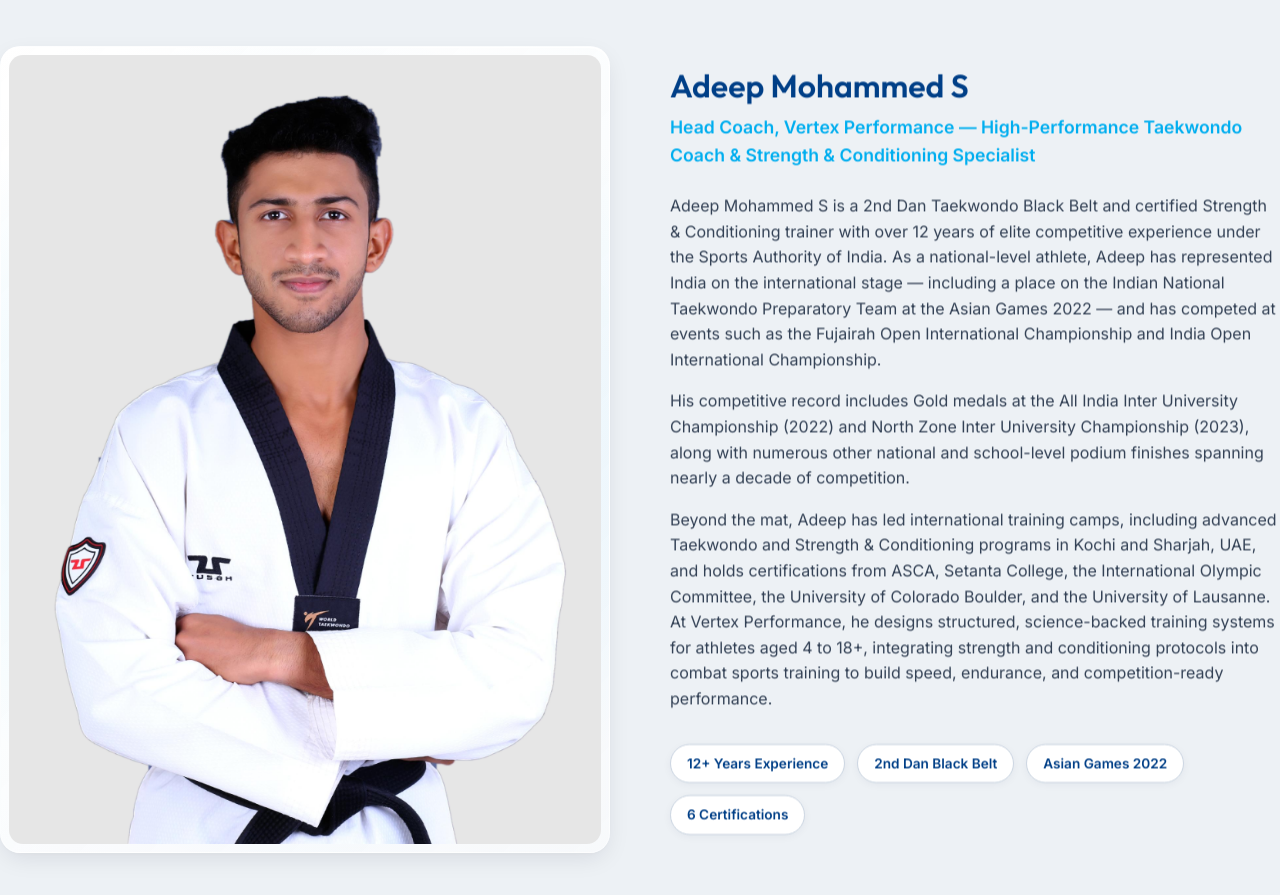
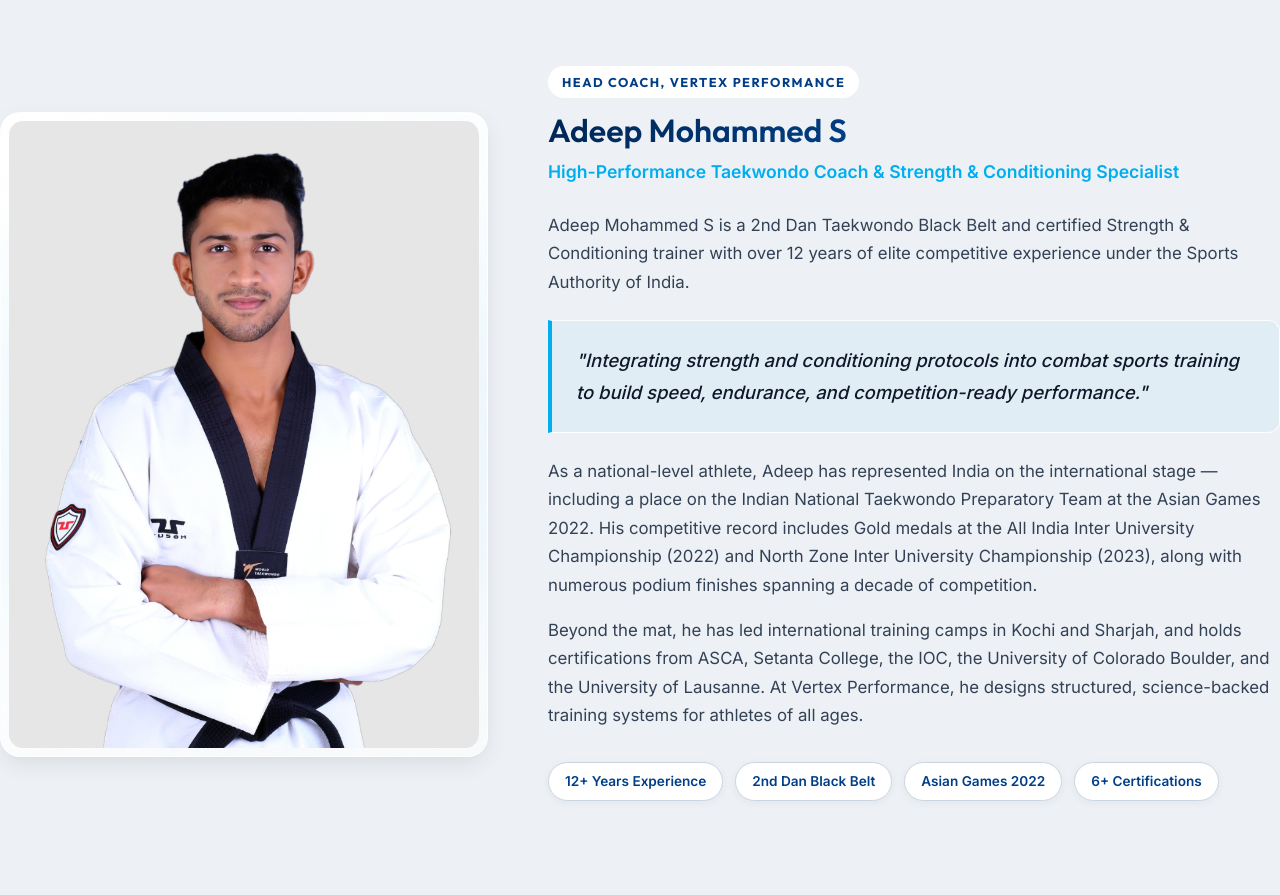
Before and after one commit to Saleeq12217925/vertex_performance, a React (Vite) app: page / in a window 1280 px wide. Shown: the part 1869-2764 px from the top of the page. Built offline with nearby package versions, Linux system fonts and the light colour scheme.

Commit message:
style: refine About the Coach layout, typography, and quote block

```diff
--- a/src/App.css
+++ b/src/App.css
@@ -598,8 +598,22 @@ body {
    ABOUT THE COACH SECTION
    ========================================== */
 .coach-section {
-  padding: 80px 0;
+  padding: 100px 0;
   background-color: var(--bg-body);
+}
+
+.coach-grid {
+  display: grid;
+  grid-template-columns: 0.8fr 1.2fr;
+  gap: 60px;
+  align-items: center;
+}
+
+@media (max-width: 900px) {
+  .coach-grid {
+    grid-template-columns: 1fr;
+    gap: 40px;
+  }
 }
 
 .coach-image-wrapper {
@@ -657,10 +671,39 @@ body {
   font-size: 1.1rem;
 }
 
+.coach-pill {
+  display: inline-block;
+  margin-bottom: 12px;
+  font-size: 0.8rem;
+  font-weight: 700;
+  letter-spacing: 1.5px;
+  text-transform: uppercase;
+  color: var(--primary-deep);
+  background: var(--bg-card);
+  border-color: var(--secondary-cyan);
+}
+
 .coach-bio p {
   margin-bottom: 16px;
   color: var(--text-secondary);
-  line-height: 1.6;
+  line-height: 1.7;
+  font-size: 1.05rem;
+}
+
+.coach-quote-box {
+  padding: 24px;
+  border-left: 4px solid var(--secondary-cyan);
+  margin: 24px 0;
+  border-radius: 0 var(--radius-md) var(--radius-md) 0;
+  background: rgba(0, 174, 239, 0.05);
+}
+
+.coach-quote-box p {
+  margin: 0 !important;
+  color: var(--text-primary);
+  font-size: 1.15rem;
+  font-style: italic;
+  font-weight: 500;
 }
 
 .coach-bio p:last-child {
--- a/src/App.jsx
+++ b/src/App.jsx
@@ -610,26 +610,30 @@ function App() {
           <div className="section-header text-center reveal">
             <h2 className="text-gradient">ABOUT THE COACH</h2>
           </div>
-          <div className="coach-container grid-2-columns">
+          <div className="coach-container coach-grid">
             <div className="coach-image-wrapper glass reveal" onMouseMove={handleCard3DTilt} onMouseLeave={handleCard3DReset}>
               <img src={coachImg} alt="Adeep Mohammed S - Head Coach" className="coach-photo" style={{ transition: 'transform 0.15s ease' }} />
               <div className="coach-image-glow"></div>
             </div>
             <div className="coach-content reveal" style={{ animationDelay: '0.2s' }}>
               <div className="coach-header">
-                <h3>Adeep Mohammed S</h3>
-                <p className="coach-title text-cyan">Head Coach, Vertex Performance — High-Performance Taekwondo Coach &amp; Strength &amp; Conditioning Specialist</p>
+                <div className="badge-pill coach-pill">Head Coach, Vertex Performance</div>
+                <h3 className="text-gradient">Adeep Mohammed S</h3>
+                <p className="coach-title text-cyan">High-Performance Taekwondo Coach &amp; Strength &amp; Conditioning Specialist</p>
               </div>
               <div className="coach-bio">
-                <p>Adeep Mohammed S is a 2nd Dan Taekwondo Black Belt and certified Strength &amp; Conditioning trainer with over 12 years of elite competitive experience under the Sports Authority of India. As a national-level athlete, Adeep has represented India on the international stage — including a place on the Indian National Taekwondo Preparatory Team at the Asian Games 2022 — and has competed at events such as the Fujairah Open International Championship and India Open International Championship.</p>
-                <p>His competitive record includes Gold medals at the All India Inter University Championship (2022) and North Zone Inter University Championship (2023), along with numerous other national and school-level podium finishes spanning nearly a decade of competition.</p>
-                <p>Beyond the mat, Adeep has led international training camps, including advanced Taekwondo and Strength &amp; Conditioning programs in Kochi and Sharjah, UAE, and holds certifications from ASCA, Setanta College, the International Olympic Committee, the University of Colorado Boulder, and the University of Lausanne. At Vertex Performance, he designs structured, science-backed training systems for athletes aged 4 to 18+, integrating strength and conditioning protocols into combat sports training to build speed, endurance, and competition-ready performance.</p>
+                <p>Adeep Mohammed S is a 2nd Dan Taekwondo Black Belt and certified Strength &amp; Conditioning trainer with over 12 years of elite competitive experience under the Sports Authority of India.</p>
+                <div className="coach-quote-box glass">
+                  <p><em>"Integrating strength and conditioning protocols into combat sports training to build speed, endurance, and competition-ready performance."</em></p>
+                </div>
+                <p>As a national-level athlete, Adeep has represented India on the international stage — including a place on the Indian National Taekwondo Preparatory Team at the Asian Games 2022. His competitive record includes Gold medals at the All India Inter University Championship (2022) and North Zone Inter University Championship (2023), along with numerous podium finishes spanning a decade of competition.</p>
+                <p>Beyond the mat, he has led international training camps in Kochi and Sharjah, and holds certifications from ASCA, Setanta College, the IOC, the University of Colorado Boulder, and the University of Lausanne. At Vertex Performance, he designs structured, science-backed training systems for athletes of all ages.</p>
               </div>
               <div className="coach-badges">
                 <div className="coach-badge"><span>12+ Years Experience</span></div>
                 <div className="coach-badge"><span>2nd Dan Black Belt</span></div>
                 <div className="coach-badge"><span>Asian Games 2022</span></div>
-                <div className="coach-badge"><span>6 Certifications</span></div>
+                <div className="coach-badge"><span>6+ Certifications</span></div>
               </div>
             </div>
           </div>
```
